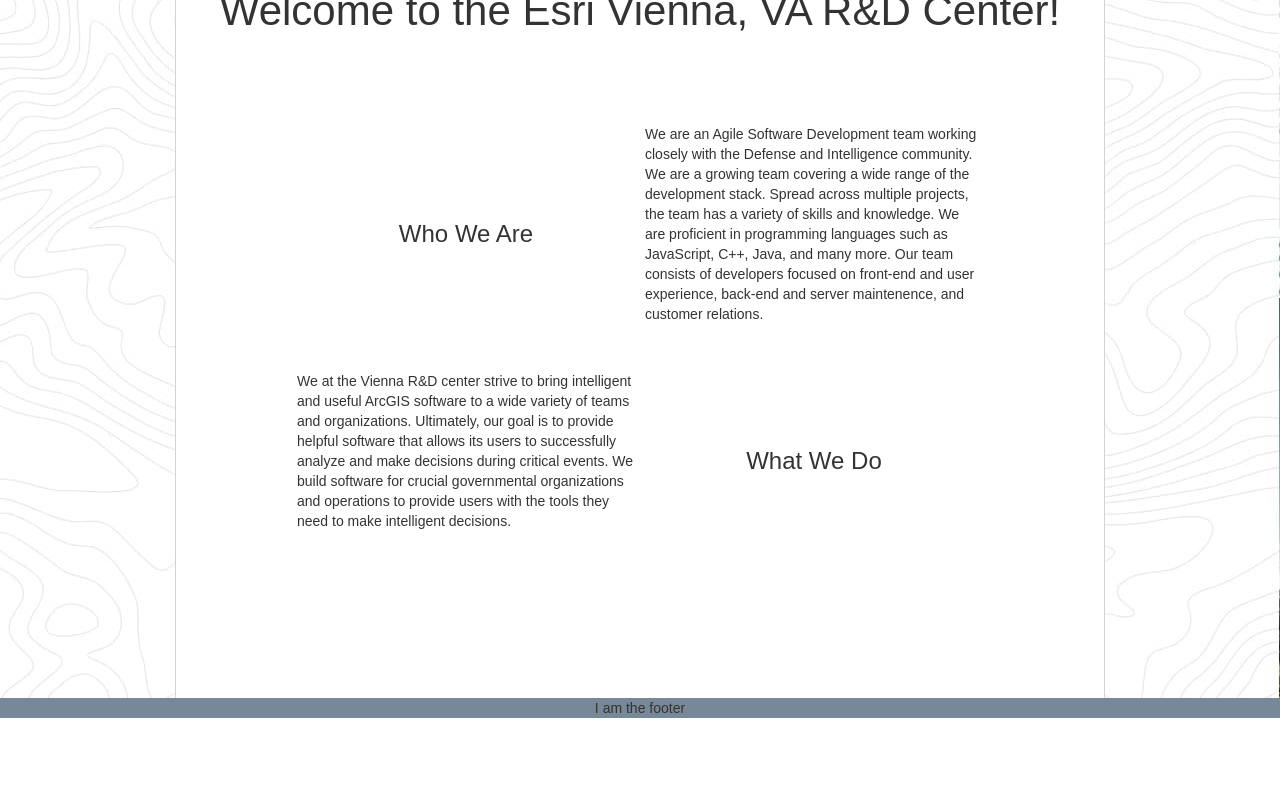
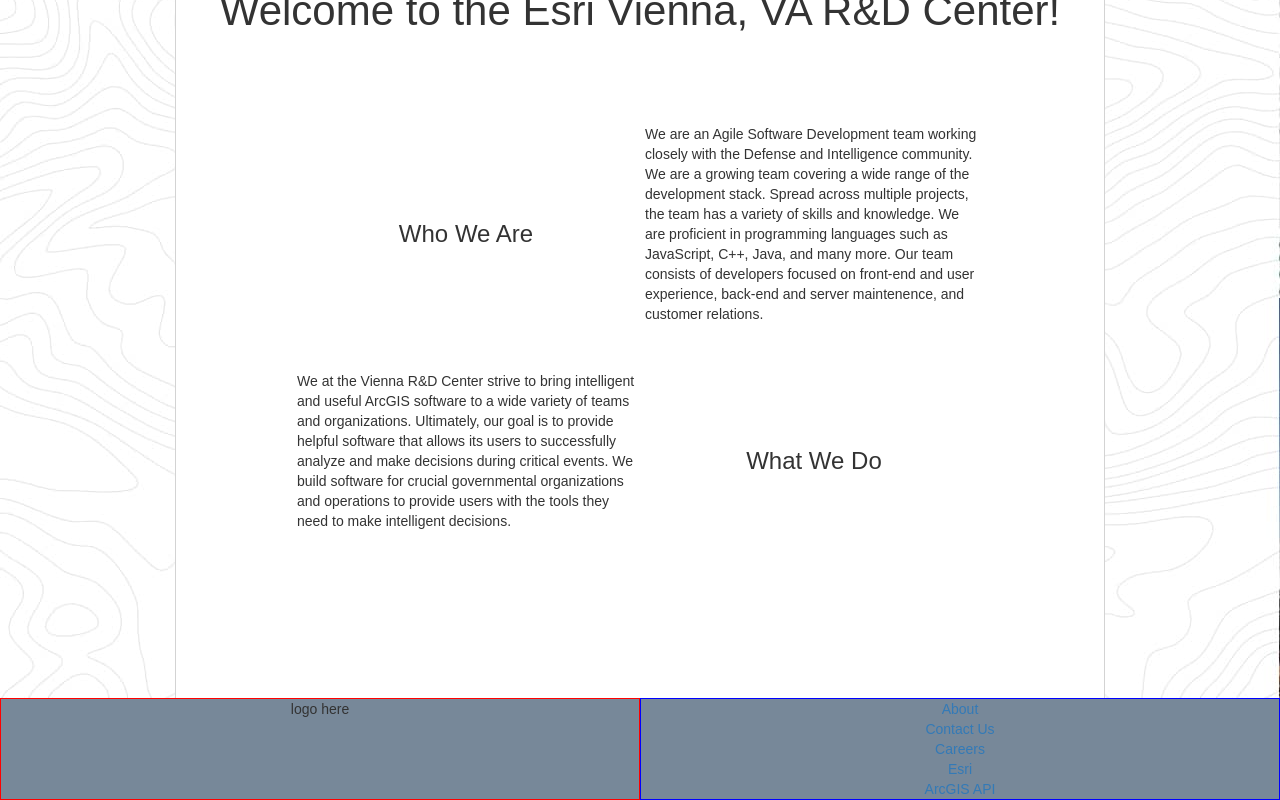
Before and after one commit to tyanthony/idt-website, a React (Create React App) app in the folder website/: page / in a window 1280 px wide. Shown: the part 177-977 px from the top of the page. Before the commit the page ends 895 px from the top, so only its background shows below. Built offline with nearby package versions, Linux system fonts and the light colour scheme.

Commit message:
inital work to set up footer. minor changes to header and home page

```diff
--- a/website/src/Footer/Footer.css
+++ b/website/src/Footer/Footer.css
@@ -1,4 +1,19 @@
-.foot {
+.footer {
+  display: flex;
+  flex-direction: row;
+  justify-content: space-between;
   text-align: center;
-  vertical-align: middle;
 }
+
+.logo {
+  width: 50%;
+  border: 1px solid red;
+}
+
+.footerLinks {
+  display: flex;
+  flex-direction: column;
+  width: 50%;
+  font-size: 0.5em;
+  border: 1px solid blue;
+}
--- a/website/src/Footer/Footer.js
+++ b/website/src/Footer/Footer.js
@@ -4,7 +4,23 @@ import './Footer.css';
 
 class Footer extends Component {
   render() {
-    return <div className="foot">I am the footer</div>;
+    const logo = <div className="logo">logo here</div>;
+
+    const links =
+      <div className="footerLinks">
+          <a >About</a>
+          <a >Contact Us</a>
+          <a href="https://www.esri.com/en-us/about/careers/job-search#@careerPath=@location=US-VA-Vienna@jobSearch=">Careers</a>
+          <a href="https://www.esri.com/en-us/home">Esri</a>
+          <a href="https://developers.arcgis.com/javascript/">ArcGIS API</a>
+      </div>;
+
+    return (
+      <div className="footer">
+        {logo}
+        {links}
+      </div>
+    );
   }
 }
 
--- a/website/src/Header/Header.css
+++ b/website/src/Header/Header.css
@@ -19,7 +19,7 @@ a {
   margin-bottom: auto;
 }
 
-.links {
+.headerLinks {
   width: 50%;
   text-align: center;
   margin-top: auto;
--- a/website/src/Header/Header.js
+++ b/website/src/Header/Header.js
@@ -12,7 +12,7 @@ class Header extends Component {
     const listItems = headerLinks.map((item) =>
       <a onClick={this.handleClick} key={item}>{item}</a>
     );
-    const links = <div className="links">{listItems}</div>
+    const links = <div className="headerLinks">{listItems}</div>
 
     const title = <div className="title">Esri Vienna R &amp; D</div>
 
--- a/website/src/Home/Home.js
+++ b/website/src/Home/Home.js
@@ -22,7 +22,7 @@ class Home extends Component {
     const whatWeDo =
       <div className="whatWeDo">
         <p className="whatP">
-          We at the Vienna R&amp;D center strive to bring intelligent and useful ArcGIS software to a wide variety of teams and organizations.
+          We at the Vienna R&amp;D Center strive to bring intelligent and useful ArcGIS software to a wide variety of teams and organizations.
           Ultimately, our goal is to provide helpful software that allows its users to successfully analyze and make decisions during critical events.
           We build software for crucial governmental organizations and operations to provide users with the tools they need to make
           intelligent decisions.
```
